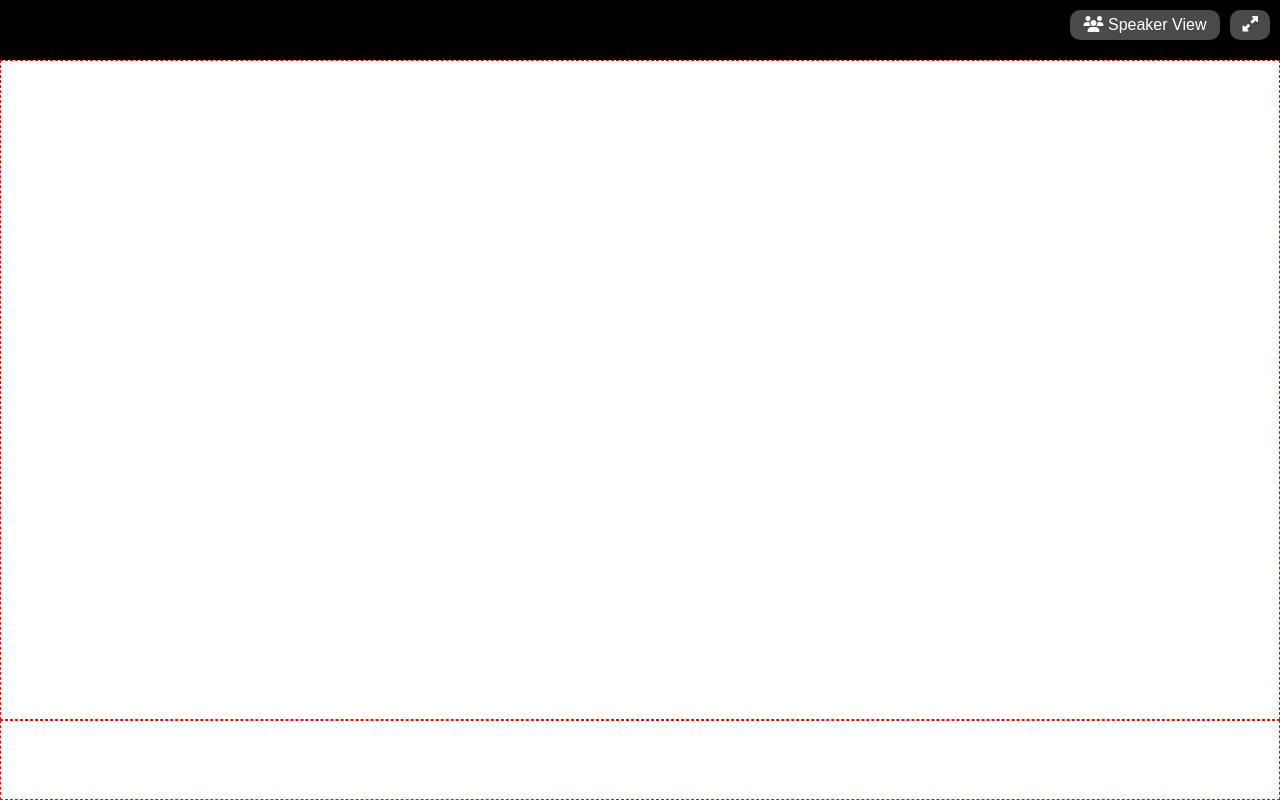
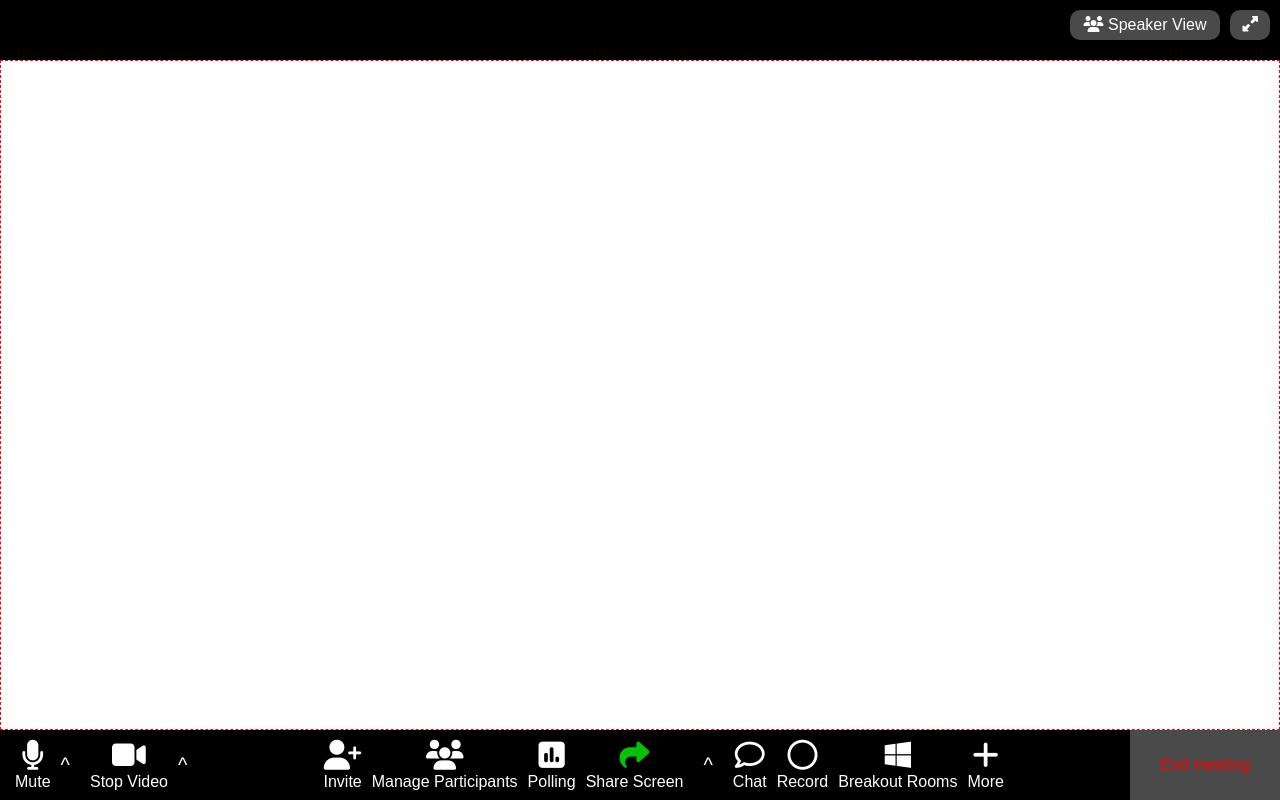
Before and after one commit to alessandrostorchi92/html-css-zoom, a plain HTML site: page index.html in a window 1280 px wide. Drawn offline with Linux system fonts and the light colour scheme.

Commit message:
Completamento Footer

```diff
--- a/css/style.css
+++ b/css/style.css
@@ -17,7 +17,7 @@ body{
 header {
     position: relative;
     background-color: black;
-    min-height: 60px;
+    height: 60px;
 }
 
 .grid-icon, .expand-icon {
@@ -42,7 +42,7 @@ header .expand-icon {
     right: 10px;
 }
 
-main, footer{
+main{
     border: 1px dashed red;
     min-height: 80px;
 }
@@ -51,3 +51,67 @@ main {
     flex-grow: 1;
     overflow: auto;
 }
+
+footer {
+    display: flex;
+    align-items: center;
+    justify-content: space-between;
+    background-color: black;
+    height: 70px;
+    color: white;
+    font-size: 30px;
+}
+
+.left-section {
+    display: flex;
+    margin-left: 15px;
+    justify-content: center;
+    align-items: center;
+}
+
+.left-icons {
+    margin-right: 10px;
+    text-align: center;
+}
+
+.text-icon {
+    font-size: 16px;
+}
+
+.caret-icon {
+    font-size: 20px;
+    margin-right: 20px;
+}
+
+.central-section{
+    display: flex;
+    justify-content: center;
+    align-items: center;
+}
+
+.central-icons {
+    margin-right: 10px;
+    text-align: center;
+}
+
+.share-icon {
+    color: rgb(5, 193, 5);
+}
+
+.text-icon-share-screen {
+    color: white;
+    font-size: 16px;
+}
+
+
+
+
+.leave-meeting {
+    color: red;
+    font-size: 16px;
+    background-color: #4A4A4A;
+    height: 70px;
+    width: 150px;
+    text-align: center;
+    line-height: 70px;
+}
--- a/index.html
+++ b/index.html
@@ -8,7 +8,9 @@
     <meta name="description" content="Realizzazione di un prototipo di web app">
     <meta name="viewport" content="width=device-width, initial-scale=1.0">
     <title>Boolean Zoom</title>
-    <link rel="stylesheet" href="https://cdnjs.cloudflare.com/ajax/libs/font-awesome/6.2.0/css/all.min.css" integrity="sha512-xh6O/CkQoPOWDdYTDqeRdPCVd1SpvCA9XXcUnZS2FmJNp1coAFzvtCN9BmamE+4aHK8yyUHUSCcJHgXloTyT2A==" crossorigin="anonymous" referrerpolicy="no-referrer"/>
+    <link rel="stylesheet" href="https://cdnjs.cloudflare.com/ajax/libs/font-awesome/6.2.0/css/all.min.css"
+        integrity="sha512-xh6O/CkQoPOWDdYTDqeRdPCVd1SpvCA9XXcUnZS2FmJNp1coAFzvtCN9BmamE+4aHK8yyUHUSCcJHgXloTyT2A=="
+        crossorigin="anonymous" referrerpolicy="no-referrer" />
     <link rel="stylesheet" href="css/style.css">
 
 </head>
@@ -28,6 +30,120 @@
 
     <footer>
 
+        <!-- Qui si trovano tutte le icone interattive della piattoforma della web app -->
+
+        <section>
+
+            <!-- In questa sezione posso trovare le features che consentono di impostare il microfono o registrare la videochiamata -->
+
+            <div class="left-section">
+
+                <div class="left-icons"><i class="fa-solid fa-microphone"></i>
+
+                    <div class="text-icon">Mute</div>
+
+                </div>
+
+                <div class="caret-icon">&#94;</div>
+
+                <div class="left-icons"><i class="fa-sharp fa-solid fa-video"></i>
+
+                    <div class="text-icon">Stop Video</div>
+
+                </div>
+
+                <div class="caret-icon">&#94;</div>
+
+            </div>
+
+        </section>
+
+        <section>
+
+            <!-- In questa sezione posso trovare le features che consentono di gestire la piattaforma -->
+
+            <div class="central-section">
+
+                <div class="central-icons"><i class="fa-solid fa-user-plus"></i>
+
+                    <div class="text-icon">Invite</div>
+
+                </div>
+
+                <div class="central-icons"><i class="fa-solid fa-users"></i>
+
+                    <div class="text-icon">Manage Participants</div>
+
+                </div>
+
+                <div class="central-icons"><i class="fa-solid fa-square-poll-vertical"></i>
+
+                    <div class="text-icon">Polling</div>
+
+                </div>
+
+                <div class="central-icons share-icon">
+
+                    <div class="central-icons"><i class="fa-solid fa-share"></i>
+
+                        <div class="text-icon-share-screen">Share Screen</div>
+
+                    </div>
+
+                </div>
+
+                <div>
+
+                    <div class="caret-icon">&#94;</div>
+
+                </div>
+
+                <div class="central-icons"><i class="fa-regular fa-comment"></i>
+
+                    <div class="text-icon">Chat</div>
+
+                </div>
+
+                <div class="central-icons"><i class="fa-regular fa-circle"></i>
+
+                    <div class="text-icon">Record</div>
+
+                </div>
+
+                <div class="central-icons"><i class="fa-brands fa-windows"></i>
+
+                    <div class="text-icon">Breakout Rooms</div>
+
+                </div>
+
+                <div class="central-icons"><i class="fa-solid fa-plus"></i>
+
+                    <div class="text-icon">More</div>
+
+                </div>
+
+
+
+            </div>
+
+
+
+            </div>
+
+
+
+        </section>
+
+        <section>
+
+            <!-- In questa sezione posso trovare la feature per terminare la videochiamata -->
+
+            <div class="leave-meeting">End meeting</div>
+
+        </section>
+
+
+
     </footer>
 
 
```
